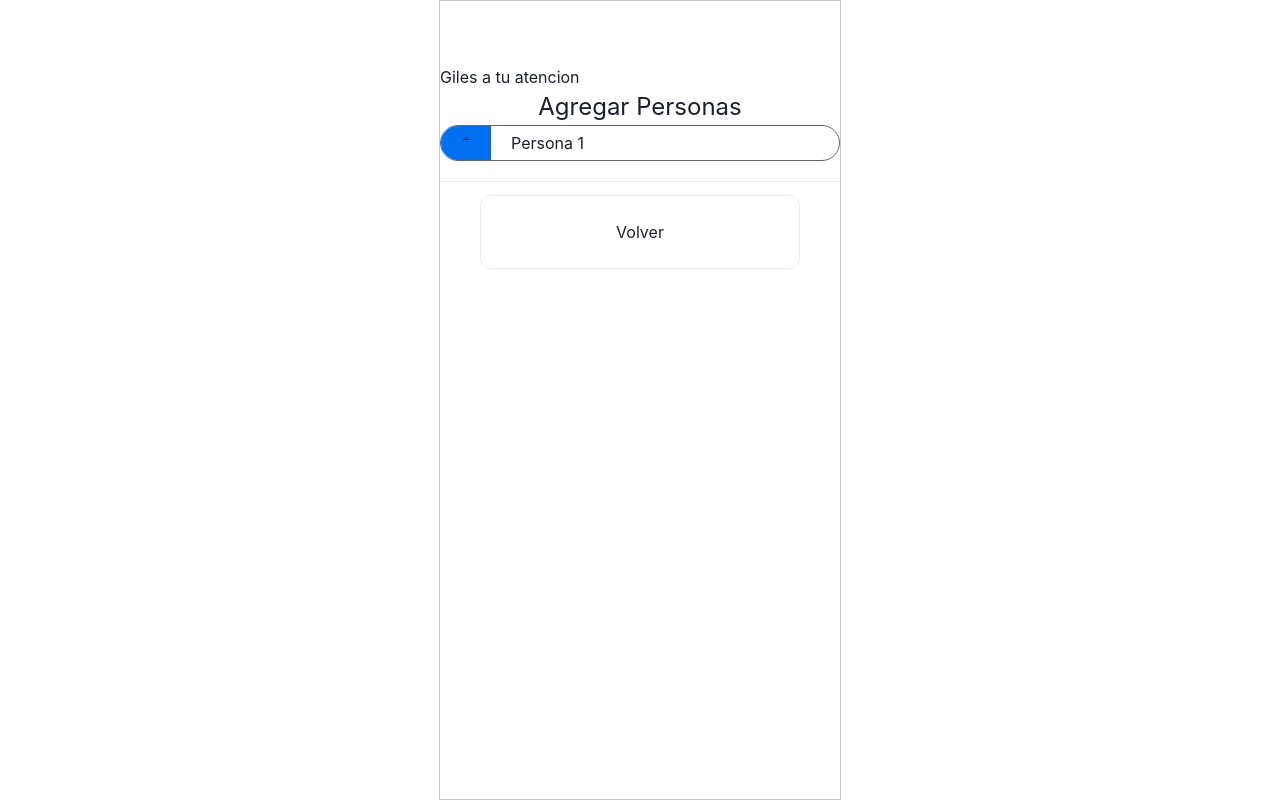
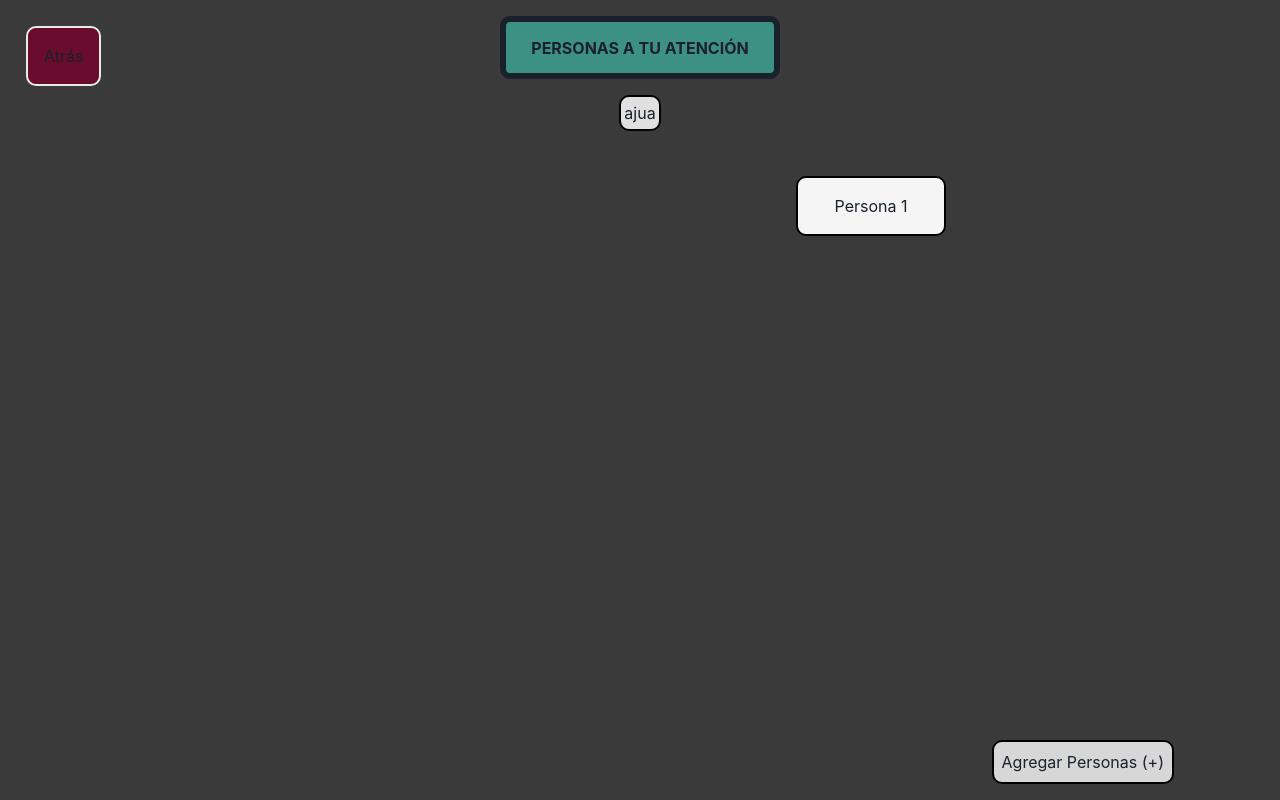
Before and after one commit to angelonico/CuentasClarisimas, a Next.js app: page /mesa in a window 1280 px wide. Built offline with nearby package versions, Linux system fonts and the light colour scheme.

Commit message:
Ligera mejora estética

```diff
--- a/components/tarjeta.js
+++ b/components/tarjeta.js
@@ -1,11 +1,7 @@
 const Tarjeta = ({ texto }) => {
   return (
-    <>
-      <div className="tarjeta">
-        <div className="tarjeta-0">-</div>
-        <div className="tarjeta-1">{texto}</div>
-      </div>
-    </>
+    <div className="tarjeta"> {texto} </div>
   );
 };
+
 export default Tarjeta;
--- a/components/viewCount.js
+++ b/components/viewCount.js
@@ -1,6 +1,4 @@
-
 const ViewCount = (props) => {
-
     return (
         <div className="counter">Contador: {props.count} | <button onClick={props.reset}>reset</button></div>
     );
--- a/pages/mesa.js
+++ b/pages/mesa.js
@@ -1,7 +1,4 @@
 import Head from "next/head";
-import Link from "next/link";
-import Layout from "../components/layout";
-import TodoItem from "../components/todoItem";
 import { useState, useEffect } from "react";
 import Tarjeta from "../components/tarjeta";
 
@@ -21,7 +18,6 @@ export async function getServerSideProps(context) {
     props: { data },
   };
 }
-
 
 const Mesa = ({data}) => {
   const [likes, setLikes] = useState(2);
@@ -44,31 +40,39 @@ const Mesa = ({data}) => {
     setElementos2(newElementos2);
     addLike();
   };
+
   return (
-<Layout pageId="page4">
-    <div>
+    <div className="container">
       <Head>
-        <title>Mesa</title>
+        <title> Mesa </title>
       </Head>
-      <h1>Giles a tu atencion</h1>
-        <div className="description">
-          <button
-            id="botonTarjeta"
-            onClick={() => addElemento("Persona " + likes)}
+
+      <main className="main_2">
+
+        <h1 className="titulo"> PERSONAS A TU ATENCIÓN </h1>
+
+        <div className="pedido">
+          ajua
+        </div>
+
+        <div className="grid_2">
+          {elementos2.map((item, index) => (
+            <a href="menu"><Tarjeta texto={item.texto} /></a>
+        ))}
+        </div>
+
+      </main>
+
+      <button
+          className="botoncito"
+          onClick={() => addElemento("Persona " + likes)}
           >
-            Agregar Personas
-          </button>
-        </div>
-        {elementos2.map((item, index) => (
-          <a href="menu"><Tarjeta texto={item.texto} /></a>
-        ))}
+          Agregar Personas (+)
+        </button>
+
+      <a className="back" href="/.."> Atrás </a>
+
     </div>
-    <footer>
-      <a className="card" href="/..">Volver</a>
-    </footer>
-
-</Layout>
-
   );
 };
 
--- a/styles/style.css
+++ b/styles/style.css
@@ -1,57 +1,148 @@
 @import url("https://fonts.googleapis.com/css2?family=Lato&display=swap");
 
-html,
-body {
-  margin: 0;
-
-  font-family: -apple-system, BlinkMacSystemFont, Segoe UI, Roboto, Oxygen,
-    Ubuntu, Cantarell, Fira Sans, Droid Sans, Helvetica Neue, sans-serif;
-
-
-
+@media (prefers-color-scheme: dark) {
+  html {
+    color-scheme: dark;
+  }
+  body {
+    color: rgb(0, 0, 0);
+    background: black;
+  }
 }
 
 * {
   box-sizing: border-box;
+  text-align: center;
 }
-#bloquePrincipal{
-  width: 100%;
-  font-size: 2em;
-  border: 4px dashed #666666;
-  height: 100vh;
-  display: flex;
-  flex-direction: row;
-  align-items: stretch;
 
-}
-#menuLateral{
-  width: 400px;
-  background-color: #e0e0e0;
-  border: 2px dashed #F06666;
-
+a {
+  color: inherit;
+  text-decoration: none;
 }
 
 .container {
+  padding: 0rem;
+}
+
+.main_1 {
+  background-color: #3a3a3a;
   min-height: 100vh;
-  padding: 0 0.5rem;
+  padding: 0rem 0;
+  flex: 1;
   display: flex;
   flex-direction: column;
-  justify-content: center;
   align-items: center;
 }
 
-main {
-  padding: 4rem 0;
+.main_2 {
+  background-color: #3a3a3a;
+  min-height: 100vh;
+  padding: 0rem 0;
   flex: 1;
   display: flex;
   flex-direction: column;
-  justify-content: left;
-  align-items: left;
-  border: 1px solid rgb(198, 198, 198);
-  max-width: 700px;
+  align-items: center;
 }
 
-footer {
+.titulo {
+  font-weight: bold;
+  margin: 1rem;
+  line-height: 0%;
+  font-size: 7;
+  border: 6px solid;
+  background: #3c9184;
+  border-radius: 10px;
+  padding: 2%;
+  justify-content: center;
+}
+
+.grid_1 {
+  display: flex;
+  align-items: center;
+  justify-content: center;
+  flex-wrap: wrap;
+  max-width: 800px;
+}
+
+.grid_2 {
+  display: flex;
+  align-items: center;
+  justify-content: flex-start;
+  flex-wrap: wrap;
+  width: 500px;
+  position: fixed;
+  top: 20%;
+  right: 0%;
+}
+
+.botoncito {
+  margin: 1rem;
+  padding: .5rem;
+  color: inherit;
+  text-decoration: none;
+  background: rgb(215, 215, 215);
+  border: 2px solid black;
+  border-radius: 10px;
+  transition: color .15s ease, border-color 0.15s ease, background-color 0.15s ease;
+  max-width: 300px;
+  position: fixed;
+  bottom: 0px;
+  right: 90px;
+}
+
+.botoncito:hover,
+.botoncito:focus,
+.botoncito:active {
+  color: #3c9184;
+  border-color: #3c9184;
+  background-color: #000000;
+}
+
+.tarjeta{
+  margin: 1rem;
+  padding: 1rem;
+  color: inherit;
+  text-decoration: none;
+  background: whitesmoke;
+  border: 2px solid black;
+  border-radius: 10px;
+  transition: color .15s ease, border-color 0.15s ease, background-color 0.15s ease;
+  min-width: 150px;
+  max-width: 300px;
+}
+
+.tarjeta:hover,
+.tarjeta:focus,
+.tarjeta:active {
+  color: #3c9184;
+  border-color: #3c9184;
+  background-color: #000000;
+}
+
+.pedido {
+  padding: .3%;
+  border: 2px solid #000000;
+  border-radius: 10px;
+  background-color: #e0e0e0;
+  left: 150px;
+}
+
+.back {
+  margin: 1rem;
+  padding: 1rem;
+  color: inherit;
+  text-decoration: none;
+  background: rgb(105, 12, 46);
+  border: 2px solid #eaeaea;
+  border-radius: 10px;
+  transition: color .15s ease, border-color 0.15s ease;
+  max-width: 300px;
+  position: fixed;
+  top: 10px;
+  left: 10px;
+}
+
+.footer {
   width: 100%;
   height: 100px;
   border-top: 1px solid #eaeaea;
@@ -70,11 +161,6 @@ footer a {
   align-items: center;
 }
 
-a {
-  color: #0070f3;
-  text-decoration: none;
-}
-
 .menu {
   display: flex;
   justify-content: center;
@@ -85,36 +171,13 @@ a {
   background-color: #eaeaea;
 }
 
-.menu a {
-  margin: 10px 20px 10px 20px;
-  border-bottom: 3px solid #e0e0e0;
-  padding-bottom: 10px;
-  text-align: center;
-}
-
-.currentPage {
-  border-bottom: 3px solid #0070f3 !important;
-  color: #333333;
-}
-
-.counter {
-  font-size: 0.7em;
-  padding-left: 25px;
-  border: 0px !important;
-}
-.counter button {
-  padding: 1px 10px;
-  margin: 0;
-  font-size: 0.8em;
-  cursor: pointer;
-}
-
 .todo-item {
   display: flex;
   width: 300px;
   padding: 10px;
   border-bottom: 1px solid #e0e0e0;
 }
+
 .todo-item-title {
   flex: 10;
   font-weight: bold;
@@ -140,16 +203,6 @@ a {
   padding-bottom: 10px;
 }
 
-.title,
-.description {
-  text-align: center;
-}
-
-.description {
-  line-height: 1.5;
-  font-size: 1.5rem;
-}
-
 code {
   background: #fafafa;
   border-radius: 5px;
@@ -157,15 +210,6 @@ code {
   font-size: 1.1rem;
   font-family: Menlo, Monaco, Lucida Console, Liberation Mono, DejaVu Sans Mono,
     Bitstream Vera Sans Mono, Courier New, monospace;
-}
-
-.grid {
-  display: flex;
-  align-items: center;
-  justify-content: center;
-  flex-wrap: wrap;
-
-
 }
 
 .card {
@@ -203,37 +247,7 @@ code {
   height: 1em;
 }
 
-@media (max-width: 600px) {
-  .grid {
-    width: 100%;
-    flex-direction: column;
-  }
-}
-
-.tarjeta{
-  display: flex;
-  flex-direction: row;
-  border-radius: 20px;
-  border: 1px solid #666666;
-  width: 400px;
-  margin-bottom: 20px;
-}
-.tarjeta-1{
-  padding: 5px 10px 5px 20px;
-}
-.tarjeta-0{
-  width: 50px;
-  text-align: center;
-  background-color: #0070f3;
-  border-radius: 20px 0px 0px 20px;
-}
-
-#total_a_pagar{
-  text-align: center;
-}
-
 #carta{
-  text-align: center;
   font-family:'Times New Roman', Times, serif;
   font-size: 160%;
 }
@@ -245,7 +259,3 @@ code {
 .precio{
   font-size: 90%;
 }
-
-.botoncito{
-  background-color: #2007ff;
-}
```
Also changed, not shown: components/todoItem.js (+6 -8 lines), pages/ejemplo.js (deleted, +0 -49 lines), pages/hello_api.js (deleted, +0 -34 lines), pages/index.js (+18 -20 lines), pages/input.js (deleted, +0 -38 lines), pages/layoutex.js (deleted, +0 -19 lines), pages/menu.js (+6 -4 lines).
